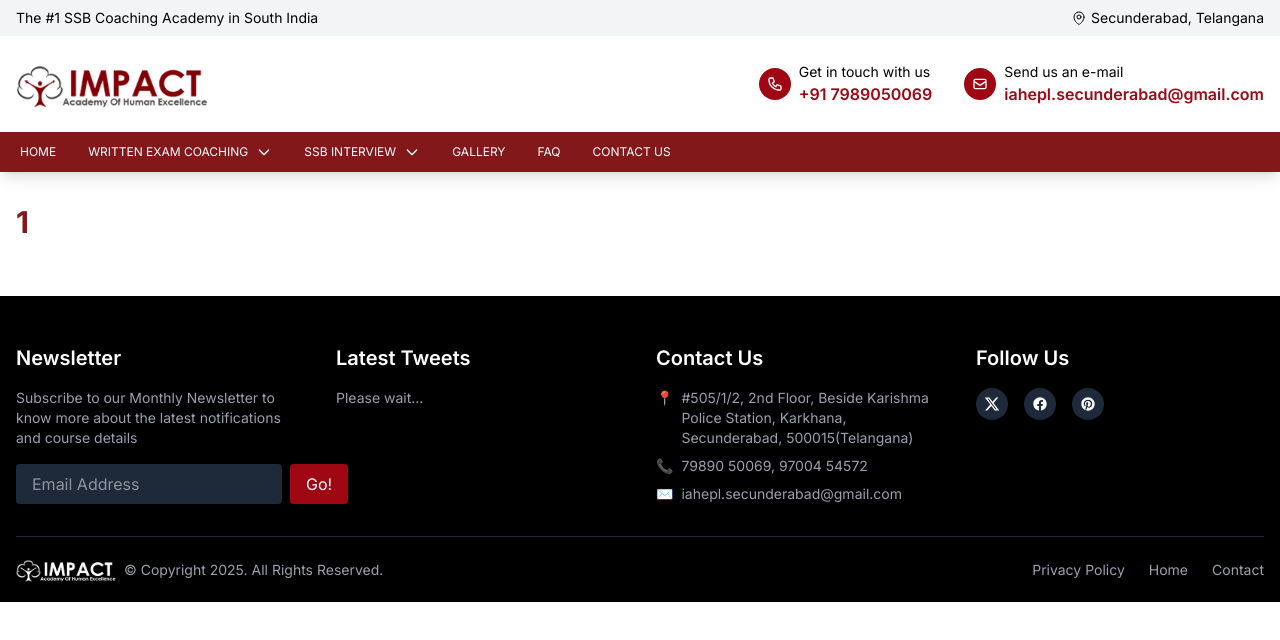
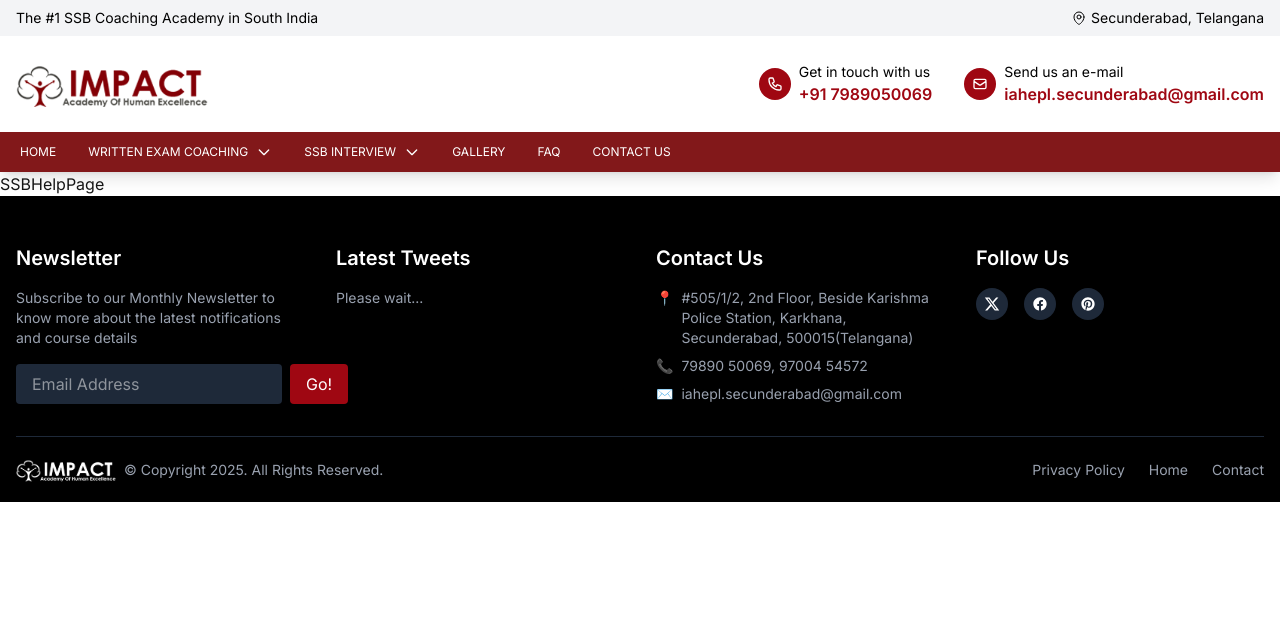
Before and after one commit to anuragandikote/Iahepl, a Next.js app: page /ssb-help/1 in a window 1280 px wide. Shown: the top 640 px of the page. Built offline with nearby package versions, Linux system fonts and the light colour scheme.

Commit message:
Fix: ssbhelp fix.

```diff
--- a/src/app/ssb-help/[topic]/page.tsx
+++ b/src/app/ssb-help/[topic]/page.tsx
@@ -1,10 +1,9 @@
-export default function SSBHelpPage({ params }: { params: { topic: string } }) {
-    return (
-        <div className="container mx-auto px-4 py-8">
-            <h1 className="text-3xl font-bold text-red-900 mb-6">
-                {decodeURIComponent(params.topic).replace(/-/g, ' ')}
-            </h1>
-            {/* Add SSB help topic specific content */}
-        </div>
-    )
+import React from 'react'
+
+const SSBHelpPage = () => {
+  return (
+    <div>SSBHelpPage</div>
+  )
 }
+
+export default SSBHelpPage
```
